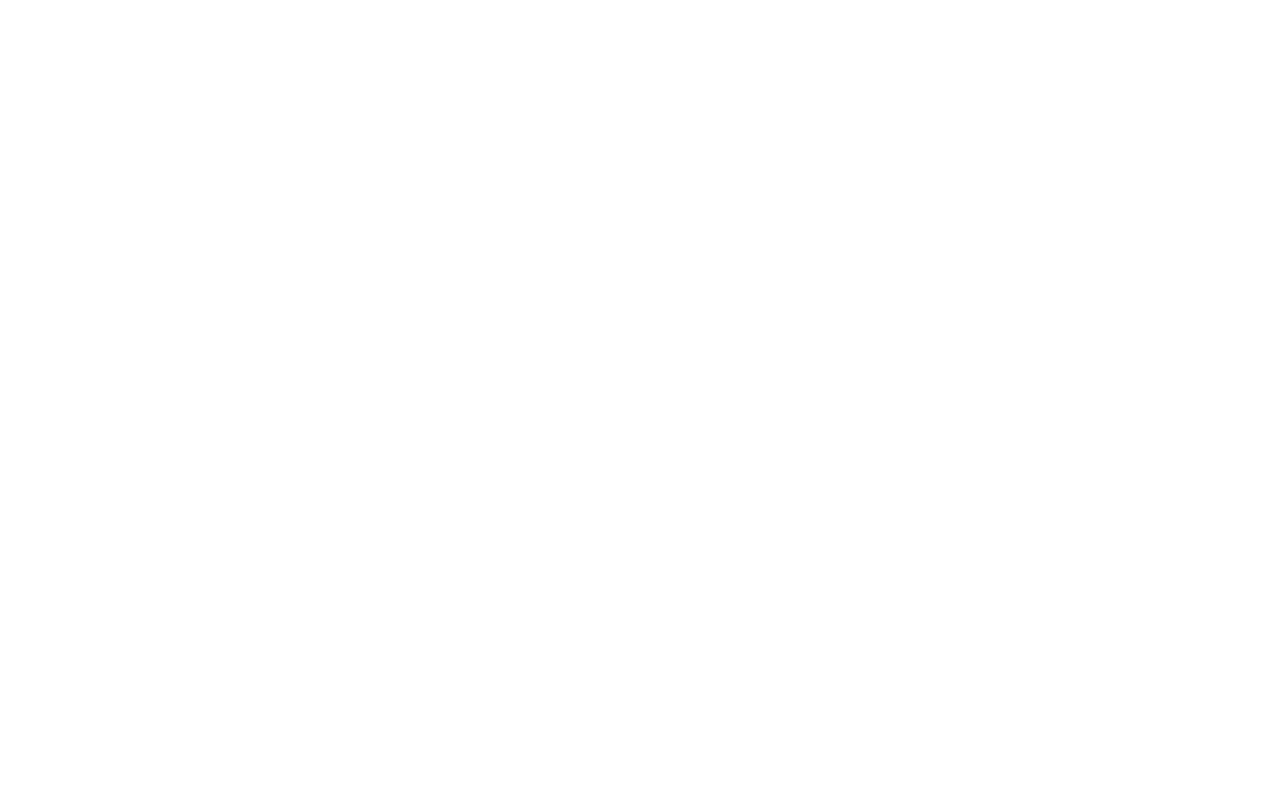
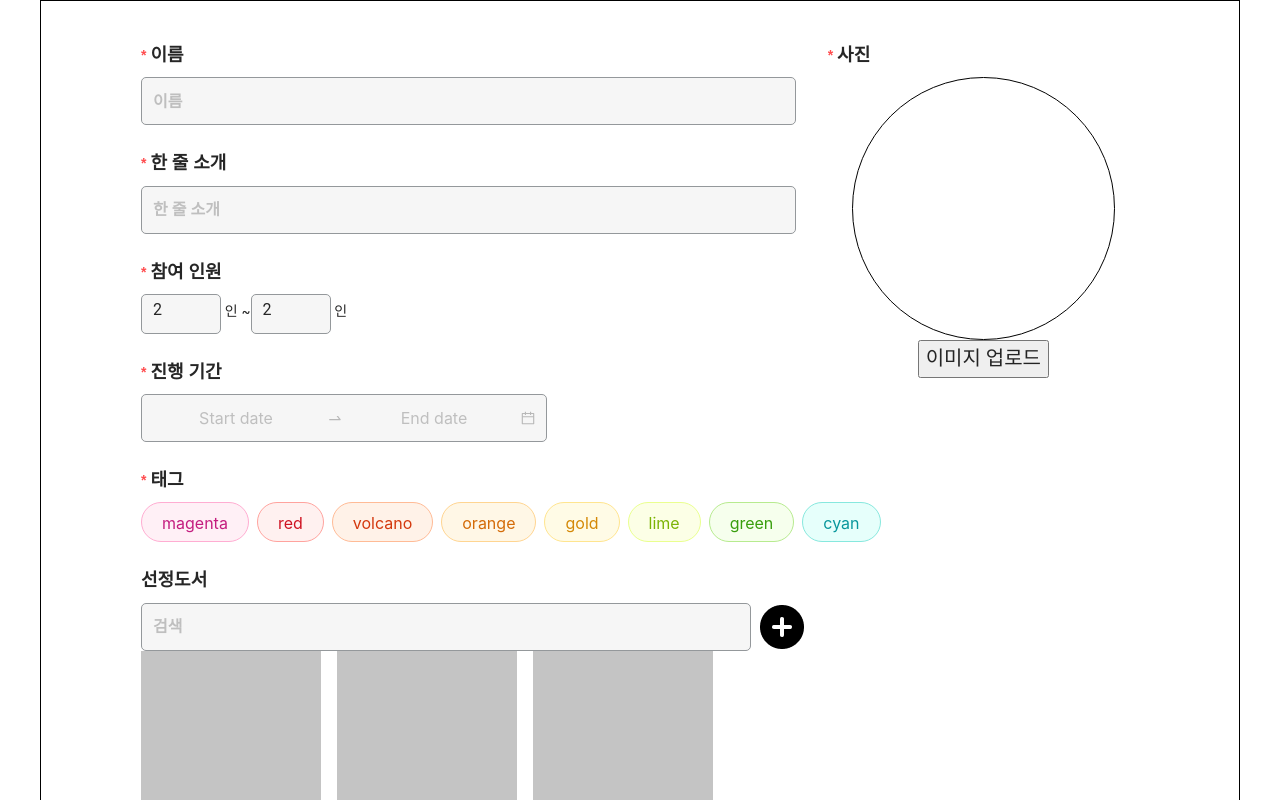
Before and after one commit to chakmuri/chakmuri, a React (Create React App) app in the folder front/: page / in a window 1280 px wide. Shown: the top 800 px of the page. Built offline with nearby package versions, Linux system fonts and the light colour scheme.

Commit message:
feat: Add club register form layout

```diff
--- a/front/src/app.jsx
+++ b/front/src/app.jsx
@@ -1,7 +1,8 @@
 import React from "react";
+import AddForm from "./components/common/RegisterForm";
 
 const App = () => {
-	return <div></div>;
+	return <AddForm />;
 };
 
 export default App;
--- a/front/src/components/common/Button.jsx
+++ b/front/src/components/common/Button.jsx
@@ -5,19 +5,8 @@
 	font-family: Roboto;
 	font-weight: 500;
 	font-size: 20px;
-	color: #ff6701;
-	background-color: #ffffff;
-	border: 1px solid #ff6701;
 	box-sizing: border-box;
-	border-radius: 30px;
 	cursor: pointer;
-	padding: 10px 20px;
-	transition: all 0.3s;
-
-	&:hover {
-		color: #ffffff;
-		background-color: #ff6701;
-	}
 `;
 
 const Button = (props) => {
--- /dev/null
+++ b/front/src/components/common/RegisterForm.jsx
@@ -0,0 +1,281 @@
+import React from "react";
+import { Form, Input, InputNumber, Row, Col, DatePicker, Tag } from "antd";
+import styled from "styled-components";
+import Button from "./Button";
+
+const { TextArea } = Input;
+const { RangePicker } = DatePicker;
+
+const Wrapper = styled.div`
+	width: 1200px;
+	padding: 40px 100px;
+	border: 1px solid black;
+	margin: 0 auto;
+`;
+
+const StyledForm = styled(Form)`
+	.ant-form-item-label > label {
+		font-size: 18px;
+		font-weight: bold;
+	}
+
+	.ant-input:focus,
+	.ant-input-focused,
+	.ant-input:hover,
+	.ant-input-number:hover,
+	.ant-picker:hover,
+	.ant-picker-focused {
+		border-color: #f98404;
+		box-shadow: none;
+	}
+`;
+
+const StyledInput = styled(Input)`
+	font-family: Roboto;
+	font-weight: bold;
+	font-size: 16px;
+	height: 48px;
+	background-color: #f6f6f6;
+	border: 1px solid #94989b;
+	border-radius: 5px;
+`;
+
+const StyledInputNumber = styled(InputNumber)`
+	font-family: Roboto;
+	font-weight: bold;
+	font-size: 16px;
+	width: 80px;
+	height: 40px;
+	background-color: #f6f6f6;
+	border: 1px solid #94989b;
+	border-radius: 5px;
+`;
+
+const StyledRangePicker = styled(RangePicker)`
+	height: 48px;
+	background-color: #f6f6f6;
+	border: 1px solid #94989b;
+	border-radius: 5px;
+
+	.ant-picker-input > input {
+		font-size: 16px;
+		text-align: center;
+	}
+
+	.ant-picker-active-bar {
+		background: #f98404;
+	}
+`;
+
+const StyledTextArea = styled(TextArea)`
+	width: 700px;
+	background-color: #f6f6f6;
+	border: 1px solid #94989b;
+	border-radius: 5px;
+`;
+
+const AddIcon = styled.div`
+	display: flex;
+	justify-content: flex-end;
+`;
+
+const StyledTag = styled(Tag)`
+	height: 40px;
+	padding: 10px 20px;
+	font-size: 16px;
+	border-radius: 30px;
+`;
+
+const BookCover = styled.div`
+	width: 180px;
+	height: 225px;
+	background-color: #c4c4c4;
+`;
+
+const ButtonRow = styled(Row)`
+	display: flex;
+	justify-content: center;
+	gap: 88px;
+`;
+
+// styled-components 재사용
+const FilledButton = styled(Button)`
+	width: 70px;
+	height: 40px;
+	color: #ffffff;
+	background-color: #f98404;
+	border-radius: 6px;
+`;
+
+const UnFilledButton = styled(Button)`
+	width: 70px;
+	height: 40px;
+	background-color: #ffffff;
+	border: 2px solid #f98404;
+	border-radius: 6px;
+`;
+
+const RegisterForm = () => {
+	const onFinish = (values) => {
+		console.log("form values: ", values);
+	};
+
+	const onFinishFailed = (errorInfo) => {
+		console.log("Failed: ", errorInfo);
+	};
+
+	return (
+		<Wrapper>
+			<StyledForm
+				name="registerForm"
+				layout="vertical"
+				onFinish={onFinish}
+				onFinishFailed={onFinishFailed}
+			>
+				<Row gutter={32}>
+					<Col span={16}>
+						<Form.Item
+							label="이름"
+							name="name"
+							rules={[{ required: true, message: "모임 이름을 입력하세요." }]}
+						>
+							<StyledInput placeholder="이름" />
+						</Form.Item>
+						<Form.Item
+							label="한 줄 소개"
+							name="intro"
+							rules={[
+								{ required: true, message: "모임의 한 줄 소개를 입력하세요." },
+							]}
+						>
+							<StyledInput placeholder="한 줄 소개" />
+						</Form.Item>
+						<Form.Item
+							label="참여 인원"
+							name="members"
+							rules={[
+								{ required: true, message: "모임의 참여 인원을 입력하세요." },
+							]}
+						>
+							<StyledInputNumber min={2} defaultValue={2} /> <span>인</span>{" "}
+							<span>~</span>
+							<StyledInputNumber min={2} defaultValue={2} /> <span>인</span>
+						</Form.Item>
+						<Form.Item
+							label="진행 기간"
+							name="date"
+							rules={[
+								{ required: true, message: "모임의 진행 기간을 입력하세요." },
+							]}
+						>
+							<div>
+								<StyledRangePicker />
+							</div>
+						</Form.Item>
+					</Col>
+					<Col span={8}>
+						<Form.Item
+							label="사진"
+							name="photo"
+							rules={[
+								{ required: true, message: "모임의 사진을 업로드하세요." },
+							]}
+						>
+							<Row justify="center">
+								<div
+									style={{
+										width: "263px",
+										height: "263px",
+										border: "1px solid black",
+										borderRadius: "50%",
+									}}
+								></div>
+							</Row>
+							<Row justify="center" align="center">
+								<FilledButton>이미지 업로드</FilledButton>
+							</Row>
+						</Form.Item>
+					</Col>
+				</Row>
+				<Row>
+					<Form.Item
+						label="태그"
+						name="tags"
+						rules={[{ required: true, message: "모임의 태그를 선택하세요." }]}
+					>
+						<div>
+							<StyledTag color="magenta">magenta</StyledTag>
+							<StyledTag color="red">red</StyledTag>
+							<StyledTag color="volcano">volcano</StyledTag>
+							<StyledTag color="orange">orange</StyledTag>
+							<StyledTag color="gold">gold</StyledTag>
+							<StyledTag color="lime">lime</StyledTag>
+							<StyledTag color="green">green</StyledTag>
+							<StyledTag color="cyan">cyan</StyledTag>
+						</div>
+					</Form.Item>
+					<Col span={16}>
+						<Form.Item label="선정도서" name="book">
+							<Row>
+								<Col span={22}>
+									<StyledInput placeholder="검색" />
+								</Col>
+								<Col span={2}>
+									<AddIcon>
+										<img src="assets/images/icons/add.png" alt="Add icon" />
+									</AddIcon>
+								</Col>
+								<Row gutter={16}>
+									<Col>
+										<BookCover />
+									</Col>
+									<Col>
+										<BookCover />
+									</Col>
+									<Col>
+										<BookCover />
+									</Col>
+								</Row>
+								<div>도서 선정 이유 및 소개글</div>
+								<StyledTextArea rows={10} />
+							</Row>
+						</Form.Item>
+					</Col>
+					<Col span={16}>
+						<Form.Item
+							label="상세설명"
+							name="description"
+							rules={[
+								{ required: true, message: "모임의 상세설명을 입력하세요." },
+							]}
+						>
+							<StyledTextArea rows={10} />
+						</Form.Item>
+					</Col>
+					<Row>
+						<Col span={16}>
+							<Form.Item label="위치">
+								<StyledInput placeholder="도로명 주소" />
+								<StyledInput placeholder="상세 주소" />
+								<div
+									style={{
+										width: "1000px",
+										height: "250px",
+										backgroundColor: "#F6F6F6",
+										border: "1px solid black",
+									}}
+								></div>
+							</Form.Item>
+						</Col>
+					</Row>
+				</Row>
+				<ButtonRow>
+					<FilledButton>등록</FilledButton>
+					<UnFilledButton>취소</UnFilledButton>
+				</ButtonRow>
+			</StyledForm>
+		</Wrapper>
+	);
+};
+
+export default RegisterForm;
--- a/front/src/components/home/NewClubList.jsx
+++ b/front/src/components/home/NewClubList.jsx
@@ -1,6 +1,5 @@
 import React from "react";
 import { Row, Col } from "antd";
-import "antd/dist/antd.css";
 import ClubCard from "./ClubCard";
 
 const NewList = () => {
--- a/front/src/components/home/PopularClubList.jsx
+++ b/front/src/components/home/PopularClubList.jsx
@@ -1,6 +1,5 @@
 import React from "react";
 import { Row, Col } from "antd";
-import "antd/dist/antd.css";
 import ClubCard from "./ClubCard";
 
 const PopularList = () => {
--- a/front/src/index.js
+++ b/front/src/index.js
@@ -2,6 +2,7 @@
 import ReactDOM from "react-dom";
 import App from "./app";
 import { BrowserRouter } from "react-router-dom";
+import "antd/dist/antd.css";
 
 ReactDOM.render(
 	<BrowserRouter>
```
Also changed, not shown: front/src/components/home/Main.jsx (+11 -0 lines).
